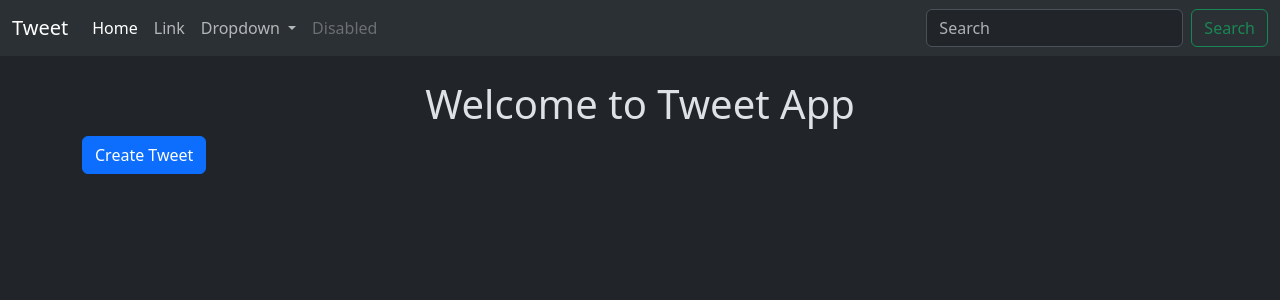
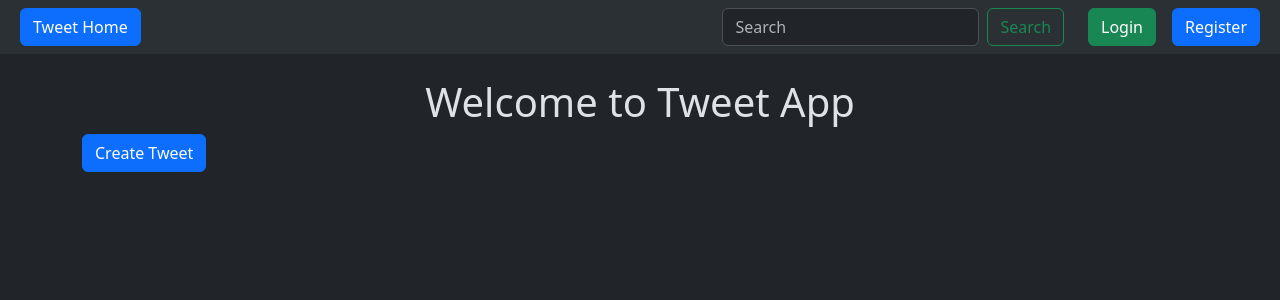
Before and after one commit to BHATDAVOOD/django-project1, a Django app: page /tweet/ in a window 1280 px wide. Shown: the top 300 px of the page. Run offline with Django 5.2, Linux system fonts and the light colour scheme; data that the repository does not hold is empty; some libraries are stand-ins or nearby versions.

Commit message:
Added new pages

```diff
--- a/templates/layout.html
+++ b/templates/layout.html
@@ -12,39 +12,28 @@
     </title>
 </head>
 <body>
-    <nav class="navbar navbar-expand-lg bg-body-tertiary">
+  <nav class="navbar navbar-expand-lg bg-body-tertiary">
   <div class="container-fluid">
-    <a class="navbar-brand" href="#">Tweet</a>
-    <button class="navbar-toggler" type="button" data-bs-toggle="collapse" data-bs-target="#navbarSupportedContent" aria-controls="navbarSupportedContent" aria-expanded="false" aria-label="Toggle navigation">
-      <span class="navbar-toggler-icon"></span>
-    </button>
-    <div class="collapse navbar-collapse" id="navbarSupportedContent">
-      <ul class="navbar-nav me-auto mb-2 mb-lg-0">
-        <li class="nav-item">
-          <a class="nav-link active" aria-current="page" href="#">Home</a>
-        </li>
-        <li class="nav-item">
-          <a class="nav-link" href="#">Link</a>
-        </li>
-        <li class="nav-item dropdown">
-          <a class="nav-link dropdown-toggle" href="#" role="button" data-bs-toggle="dropdown" aria-expanded="false">
-            Dropdown
-          </a>
-          <ul class="dropdown-menu">
-            <li><a class="dropdown-item" href="#">Action</a></li>
-            <li><a class="dropdown-item" href="#">Another action</a></li>
-            <li><hr class="dropdown-divider"></li>
-            <li><a class="dropdown-item" href="#">Something else here</a></li>
-          </ul>
-        </li>
-        <li class="nav-item">
-          <a class="nav-link disabled" aria-disabled="true">Disabled</a>
-        </li>
-      </ul>
-      <form class="d-flex" role="search">
-        <input class="form-control me-2" type="search" placeholder="Search" aria-label="Search"/>
+    <!-- Left aligned -->
+    <a href="{% url 'tweet_list' %}" class="btn btn-primary mx-2">Tweet Home</a>
+
+    <!-- Right aligned: use d-flex ms-auto to push it to right -->
+    <div class="d-flex ms-auto align-items-center" id="navbarSupportedContent">
+      <form class="d-flex me-3" role="search">
+        <input class="form-control me-2" type="search" placeholder="Search" aria-label="Search" />
         <button class="btn btn-outline-success" type="submit">Search</button>
       </form>
+
+      {% if user.is_authenticated %}
+      <form method="post" action="{% url 'logout' %}" class="mb-0">
+        {% csrf_token %}
+        <a href="#" class="btn btn-success mx-2">{{user}}</a>
+        <button class="btn btn-danger">Logout</button>
+      </form>
+      {% else %}
+      <a href="{% url 'login' %}" class="btn btn-success mx-2">Login</a>
+      <a href="{% url 'register' %}" class="btn btn-primary mx-2">Register</a>
+      {% endif %}
     </div>
   </div>
 </nav>
--- a/templates/registration/logged_out.html
+++ b/templates/registration/logged_out.html
@@ -0,0 +1,6 @@
+{% extends "layout.html" %}
+
+{% block content %}
+<h2>Logged out</h2>
+<p>You have been logged out. <a href="{% url 'login' %}">Login again</a></p>
+{% endblock %}
```
Also changed, not shown: templates/registration/login.html (+22 -0 lines), templates/registration/register.html (+22 -0 lines).
